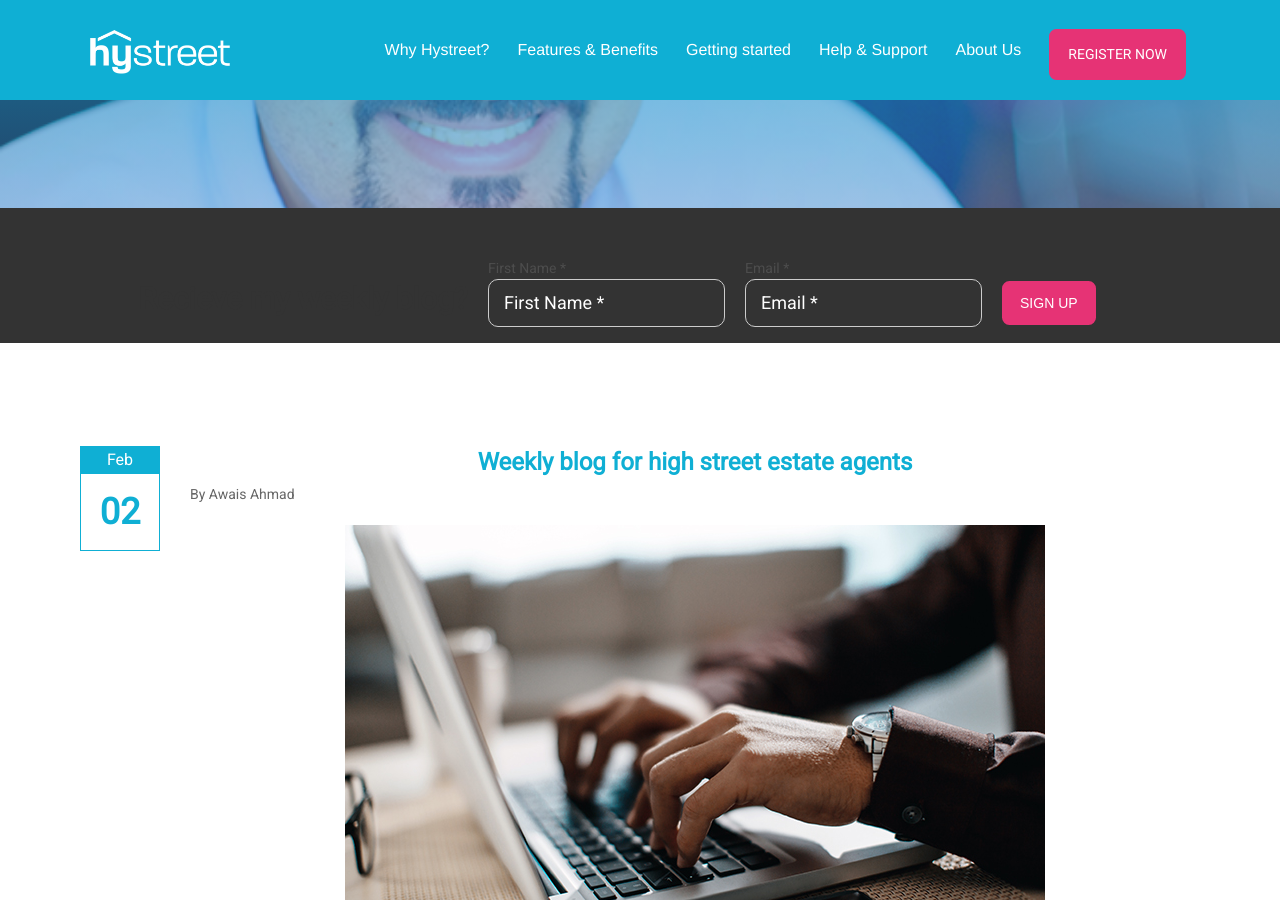
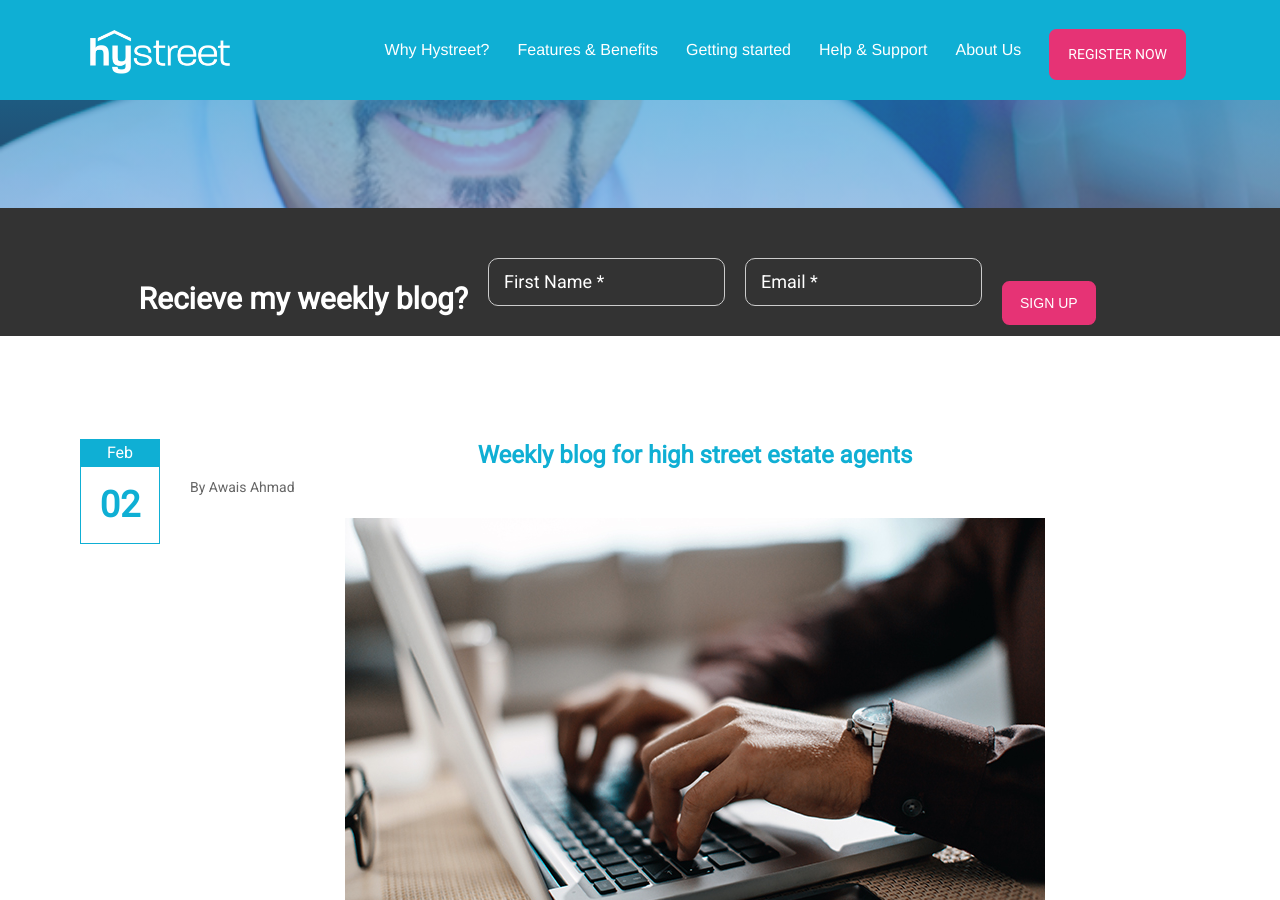
Before and after one commit to hystreet/hystreet.github.io, a Jekyll site: the page built from blog/index.html, in a window 1280 px wide and 900 px high, scrolled down 369 px. Built offline with Jekyll 4.4.1, drawn with Linux system fonts in a browser that asks for light colours; a script that is not in the unit is left out; the list of posts is cut into pages by our own code.

Commit message:
Update blog.html

```diff
--- a/_layouts/blog.html
+++ b/_layouts/blog.html
@@ -31,17 +31,16 @@ layout: default
     float:  left;
     margin-right:  20px;
     margin-top: 20px;
+   color:#FFF
 ">Recieve my weekly blog?</h2>
 <form accept-charset="UTF-8" action="https://ge395.infusionsoft.com/app/form/process/3a2068882de6cd4ab24e281e9c53eedf" class="infusion-form" id="inf_form_3a2068882de6cd4ab24e281e9c53eedf" method="POST">
     <input name="inf_form_xid" type="hidden" value="3a2068882de6cd4ab24e281e9c53eedf" />
     <input name="inf_form_name" type="hidden" value="Web Form submitted" />
     <input name="infusionsoft_version" type="hidden" value="1.69.0.37" />
     <div class="infusion-field" style="float: left; margin-right: 20px;">
-        <label for="inf_field_FirstName">First Name *</label>
         <input class="infusion-field-input" id="inf_field_FirstName" name="inf_field_FirstName" placeholder="First Name *" type="text" />
     </div>
     <div class="infusion-field" style="float: left; margin-right: 20px;">
-        <label for="inf_field_Email">Email *</label>
         <input class="infusion-field-input" id="inf_field_Email" name="inf_field_Email" placeholder="Email *" type="text" />
     </div>
     <div>
```
